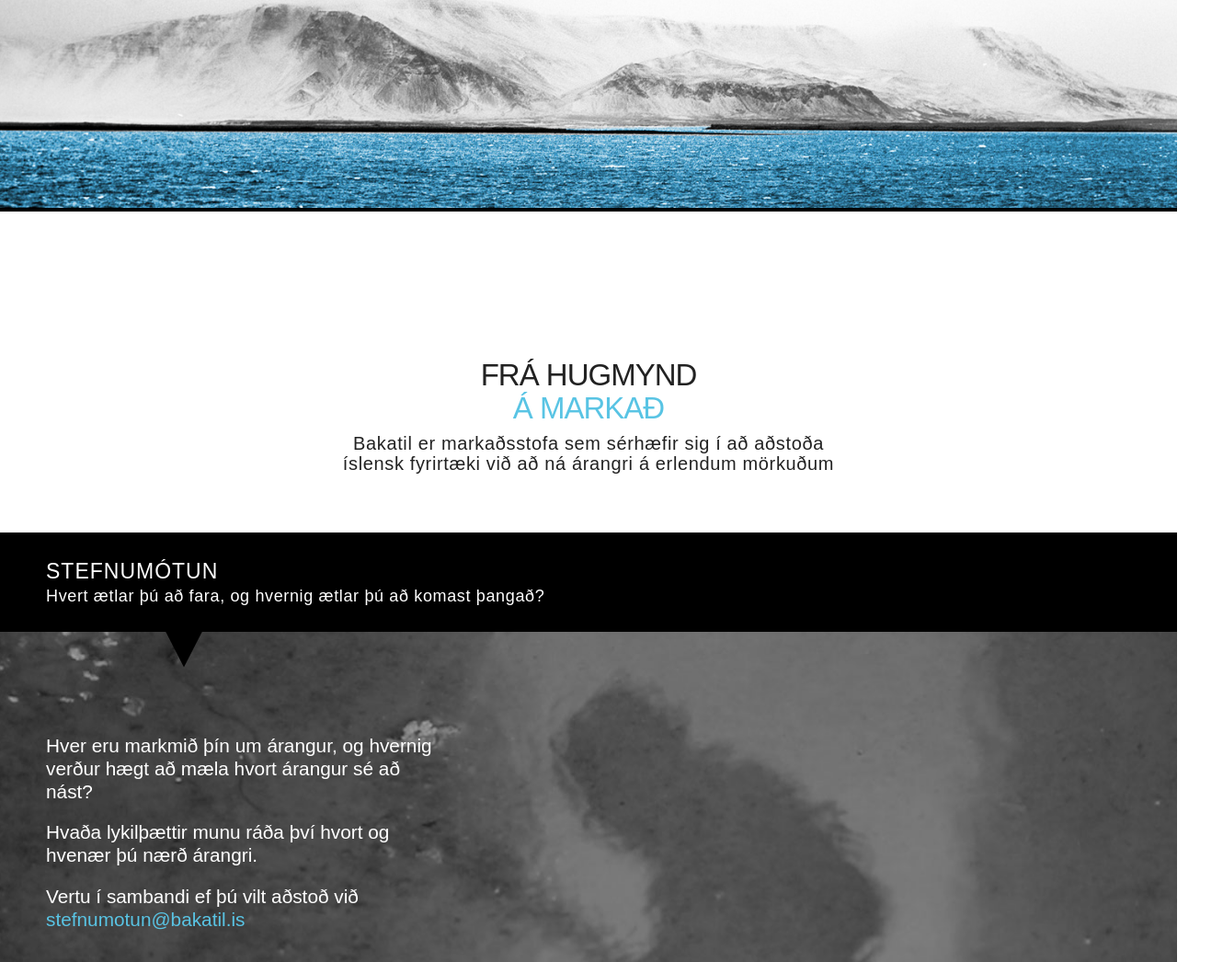
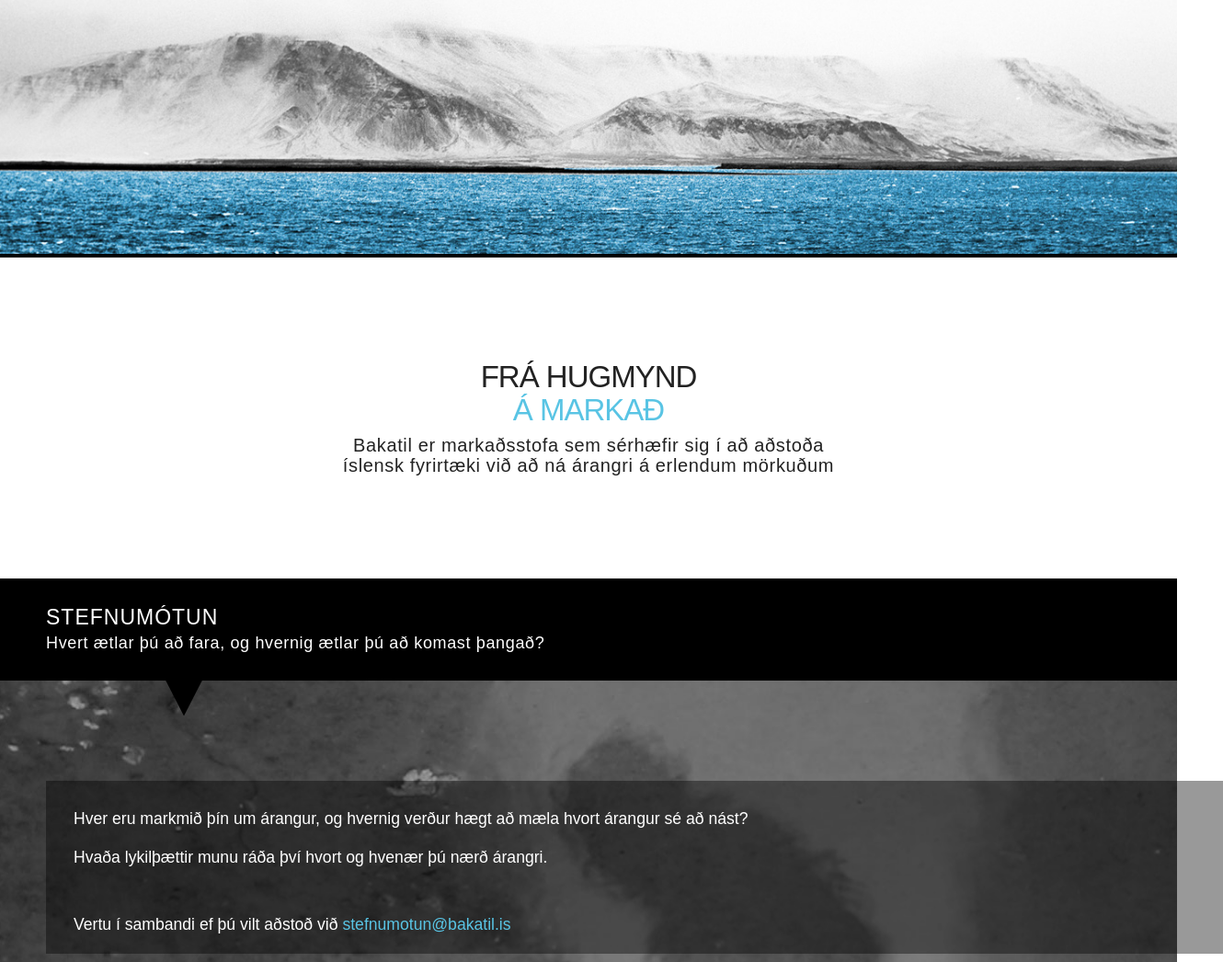
Before and after one commit to Bakatil/bakatil.is, a website: page index.html in a window 1280 px wide. Shown: the part 370-1416 px from the top of the page at 92% size, 1330 px wide, since content can reach past the window. Drawn offline with Linux system fonts and the light colour scheme.

Commit message:
Ennþá með service myndum

```diff
--- a/index.html
+++ b/index.html
@@ -59,7 +59,10 @@
               </a>
               <div id="panel1a" class="content">
                 <p>
-                  Hver eru markmið þín um árangur, og hvernig verður hægt að mæla hvort árangur sé að nást? Hvaða lykilþættir munu ráða því hvort og hvenær þú nærð árangri.
+                  Hver eru markmið þín um árangur, og hvernig verður hægt að mæla hvort árangur sé að nást?
+                </p>
+                <p>
+                  Hvaða lykilþættir munu ráða því hvort og hvenær þú nærð árangri.
                 </p>
                 <p>
                   Vertu í sambandi ef þú vilt aðstoð við <a href="mailto:stefnumotun@bakatil.is">stefnumotun@bakatil.is</a>
@@ -204,7 +207,7 @@
                     <p>
                       Hvaða lykilþættir munu ráða því hvort og hvenær þú nærð árangri.
                     </p>
-                    <p>
+                    <p class="contact">
                       Vertu í sambandi ef þú vilt aðstoð við <a href="mailto:stefnumotun@bakatil.is">stefnumotun@bakatil.is</a>
                     </p>
                   </div>
--- a/scss/_bt-header.scss
+++ b/scss/_bt-header.scss
@@ -1,8 +1,8 @@
 @media #{$large-up} {
   div.header-container {
-    height: 600px;
+    height: 650px;
     h1 {
-      margin-top: 17rem;
+      margin-top: 15rem;
     }
     img.top-logo {
       margin-top: 40px;
--- a/scss/_bt-services.scss
+++ b/scss/_bt-services.scss
@@ -4,15 +4,21 @@
 @media #{$large-up} {
   div.bt-service div.row div.columns div.more {
     position: absolute;
-    top: 130px;
-    padding-top: 60px;
-    //background: rgba(255,255,255,0.2);
+    top: 190px;
+    padding-top: 30px;
+    padding-left: 30px;
+    padding-right: 30px;
+    width: 100%;
+    background: rgba(0,0,0,0.4);
     p {
-      font-size: 1.3rem;
-      font-weight: 400;
-      line-height: 120%;
+      font-size: 1.1rem;
+      font-weight: 300;
+      line-height: 130%;
       //letter-spacing: 0.04rem;
       //text-shadow: 1px 1px 1px rgba(0,0,0,0.5);
+    }
+    p.contact {
+      padding-top: 30px;
     }
   }
   div.full-row div.bt-services-container div.bt-service {
@@ -55,6 +61,10 @@
     div.content {
       padding: 0 $small-column-gutter 20px $small-column-gutter;
       background-color: inherit;
+      p {
+        line-height: 1.3em;
+        letter-spacing: 0.04rem;
+      }
     }
     .more {
       padding-top: 20px;
@@ -90,7 +100,7 @@
       margin: 5px 0 0 0px;
       font-family: $font-family-sans-serif;
       font-weight: 300;
-      line-height: 1em;
+      line-height: 1.2em;
       letter-spacing: 0.04rem;
     }
     p {
--- a/scss/_custom.scss
+++ b/scss/_custom.scss
@@ -10,7 +10,8 @@
 @media #{$large-up} {
   div.bt-header {
     text-align: center;
-    padding-top: 10rem;
+    padding-top: 7rem;
+    padding-bottom: 7rem;
   }
 }
 
```
Also changed, not shown: assets/css/app.css, 1 other file.
